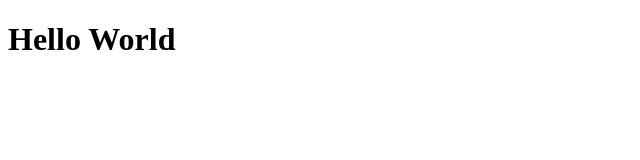
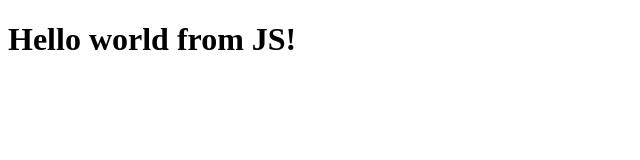
Before and after one commit to SudirKrishnaaRS/Namaste-React-Workspace, a plain HTML site: page E01 - Inception/index.html in a window 1280 px wide. Shown: the whole page, without its empty margins (0-640 px from the left). Drawn offline with Linux system fonts and the light colour scheme.

Commit message:
Hello World from JS

```diff
--- a/E01 - Inception/index.html
+++ b/E01 - Inception/index.html
@@ -7,7 +7,13 @@
   </head>
   <body>
     <div id="root">
-      <h1>Hello World</h1>
+      <script>
+        const heading = document.createElement("h1");
+        heading.innerHTML = "Hello world from JS!";
+
+        const root = document.getElementById("root");
+        root.appendChild(heading);
+      </script>
     </div>
   </body>
 </html>
```
